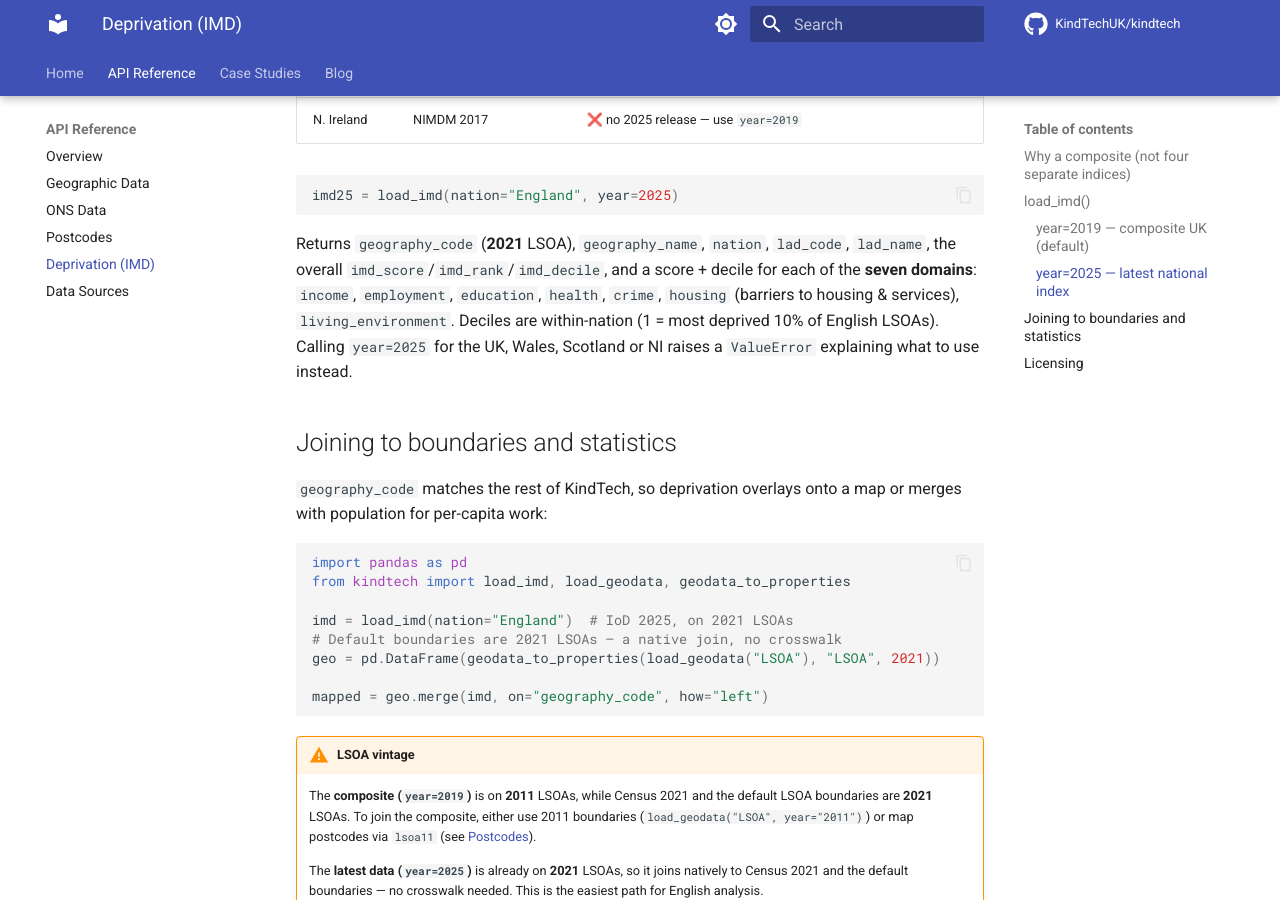
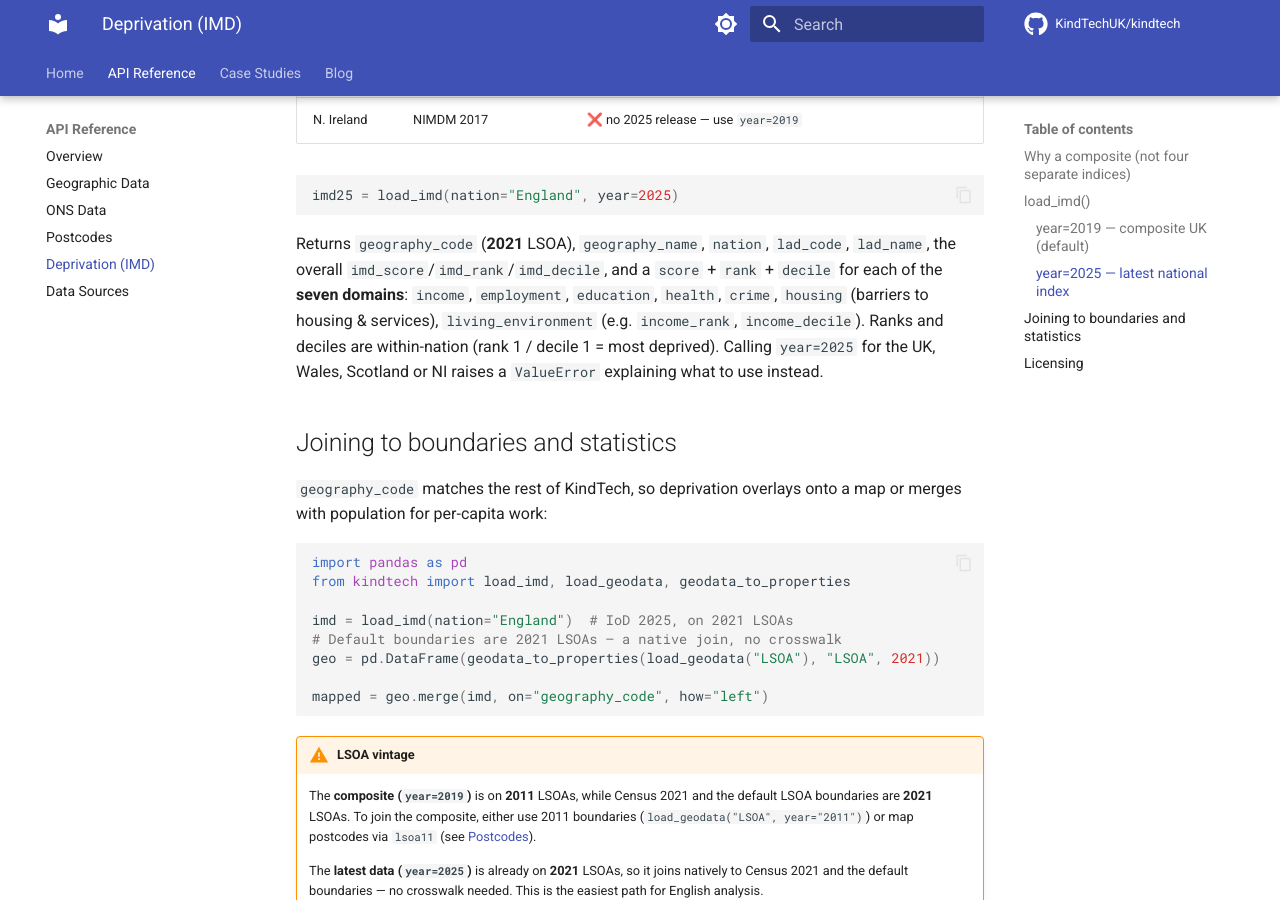
Before and after one commit to KindTechUK/kindtech, an MkDocs documentation site: the page built from docs/api/imd.md, in a window 1280 px wide and 900 px high, scrolled down 2199 px. Built offline with MkDocs 1.6.1 and Material for MkDocs 9.7.7, drawn with Linux system fonts in a browser that asks for light colours; comment, search, counter and statistics services are not loaded.

Commit message:
Surface per-domain ranks in IMD 2025 output
IoD 2025 File 7 ships a Rank column alongside Score and Decile for each of the
seven domains. Surface them as <domain>_rank (income_rank, employment_rank,
etc.) so output matches downstream analyses that key on domain ranks (e.g.
DataKind's community-lens-2025). Within-nation, rank 1 = most deprived.

```diff
--- a/docs/api/imd.md
+++ b/docs/api/imd.md
@@ -77,11 +77,12 @@ imd25 = load_imd(nation="England", year=2025)
 
 Returns `geography_code` (**2021** LSOA), `geography_name`, `nation`,
 `lad_code`, `lad_name`, the overall `imd_score`/`imd_rank`/`imd_decile`, and a
-score + decile for each of the **seven domains**: `income`, `employment`,
-`education`, `health`, `crime`, `housing` (barriers to housing & services),
-`living_environment`. Deciles are within-nation (1 = most deprived 10% of
-English LSOAs). Calling `year=2025` for the UK, Wales, Scotland or NI raises a
-`ValueError` explaining what to use instead.
+`score` + `rank` + `decile` for each of the **seven domains**: `income`,
+`employment`, `education`, `health`, `crime`, `housing` (barriers to housing &
+services), `living_environment` (e.g. `income_rank`, `income_decile`). Ranks
+and deciles are within-nation (rank 1 / decile 1 = most deprived). Calling
+`year=2025` for the UK, Wales, Scotland or NI raises a `ValueError` explaining
+what to use instead.
 
 ## Joining to boundaries and statistics
 
```
Also changed, not shown: 2 other files.
